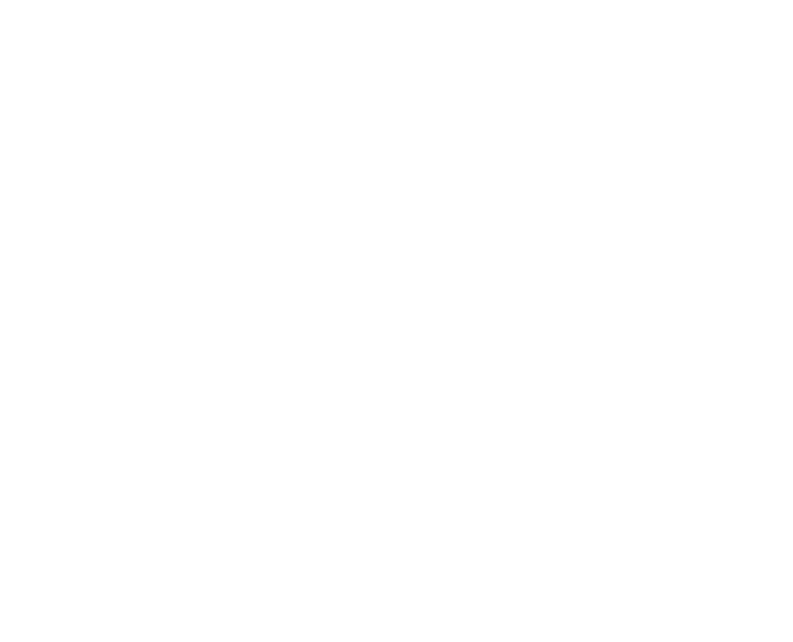
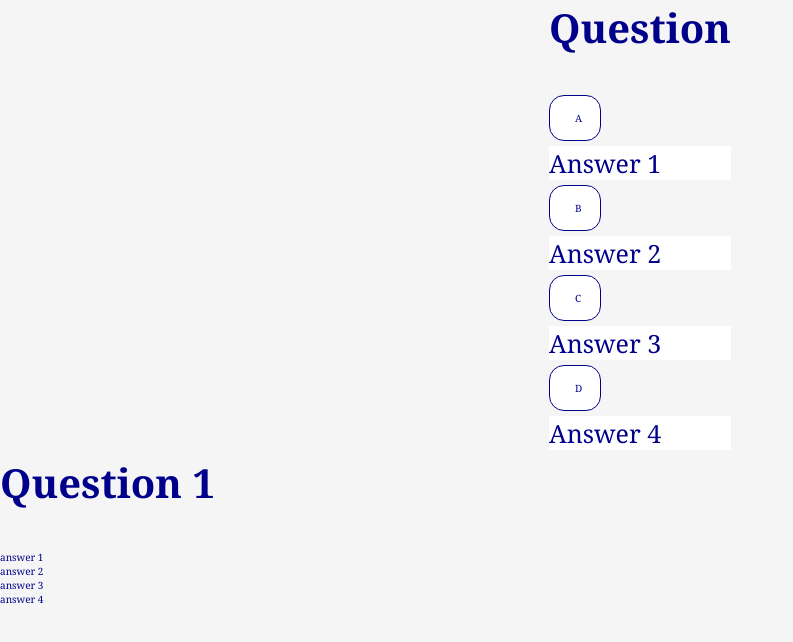
Before and after one commit to asaelens02/Challenge-4-Quiz-AKS, a plain HTML site: page Quiz.html in a window 1280 px wide. Shown: the whole page, without its empty margins (0-793 px from the left). Drawn offline with Linux system fonts and the light colour scheme.

Commit message:
CSS rage

```diff
--- a/Quiz.html
+++ b/Quiz.html
@@ -5,8 +5,60 @@
     <meta http-equiv="X-UA-Compatible" content="IE=edge">
     <meta name="viewport" content="width=device-width, initial-scale=1.0">
     <title>Document</title>
+    <link rel="stylesheet" href="./assets/style.css">
+    <link rel="stylesheet" href="./assets/Quiz.css">
 </head>
 <body>
 
+    <div class="container">
+
+        <div id="Quiz" class="justify-center flex-column">
+            <h2 id="question"> Question</h2>
+
+            <div class="answers">
+
+                <div>
+
+                    <p class="answer-variable">A</p>
+                    <p class="answer-text">Answer 1</p>
+
+                </div>
+
+                <div>
+
+
+                    <p class="answer-variable">B</p>
+                    <p class="answer-text">Answer 2</p>
+
+                </div>
+
+                <div>
+
+                    <p class="answer-variable">C</p>
+                    <p class="answer-text">Answer 3</p>
+
+                </div>
+
+                <div>
+
+                    <p class="answer-variable">D</p>
+                    <p class="answer-text">Answer 4</p>
+
+                </div>
+            </div>
+        </div>
+
+    </div>
+
+    <h2 id="title">Question 1</h2>
+
+    <ul>
+        <li class="alternative">answer 1</li>
+        <li class="alternative">answer 2</li>
+        <li class="alternative">answer 3</li>
+        <li class="alternative">answer 4</li>
+
+    </ul>
+
 </body>
 </html>
--- a/assets/Quiz.css
+++ b/assets/Quiz.css
@@ -0,0 +1,26 @@
+.answer-variable {
+    display:flex;
+    margin-bottom: 5px;
+    width: 7%;
+    font-size: 10px;
+    border: solid darkblue 1px;
+    border-radius: 15px;
+    background-color: white;
+
+    padding: 15px 25px;
+
+
+
+}
+
+.answer-text {
+
+    display: flex;
+    margin-bottom: 5px;
+    width:100%;
+    font-size: 25px;
+    background-color: white;
+
+}
+
+/*want variable to display next to text..ugh again*/
--- a/assets/style.css
+++ b/assets/style.css
@@ -29,6 +29,7 @@ h2 {
     font-size:40px;
 
     margin-bottom: 40px;
+
 }
 
 h3 {
```
Also changed, not shown: HighScore.html (+12 -0 lines), index.html (+1 -9 lines).
